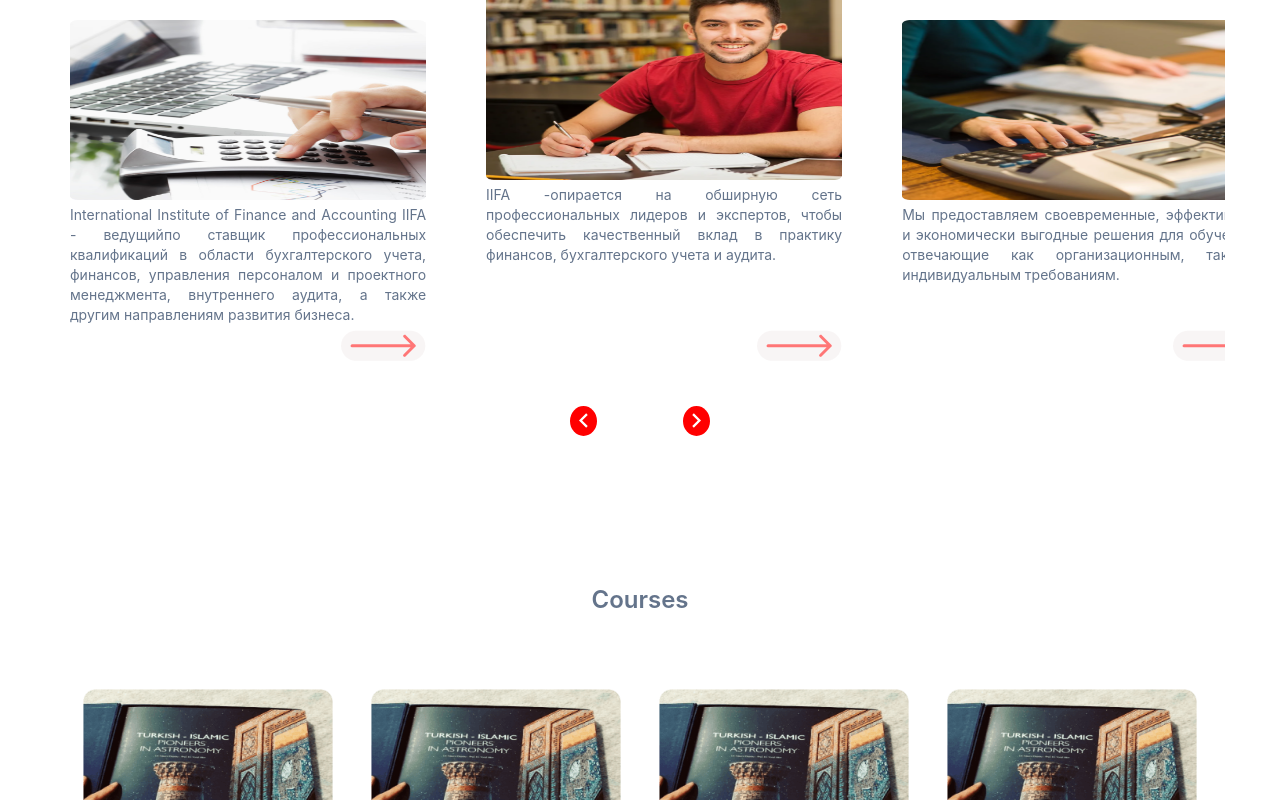
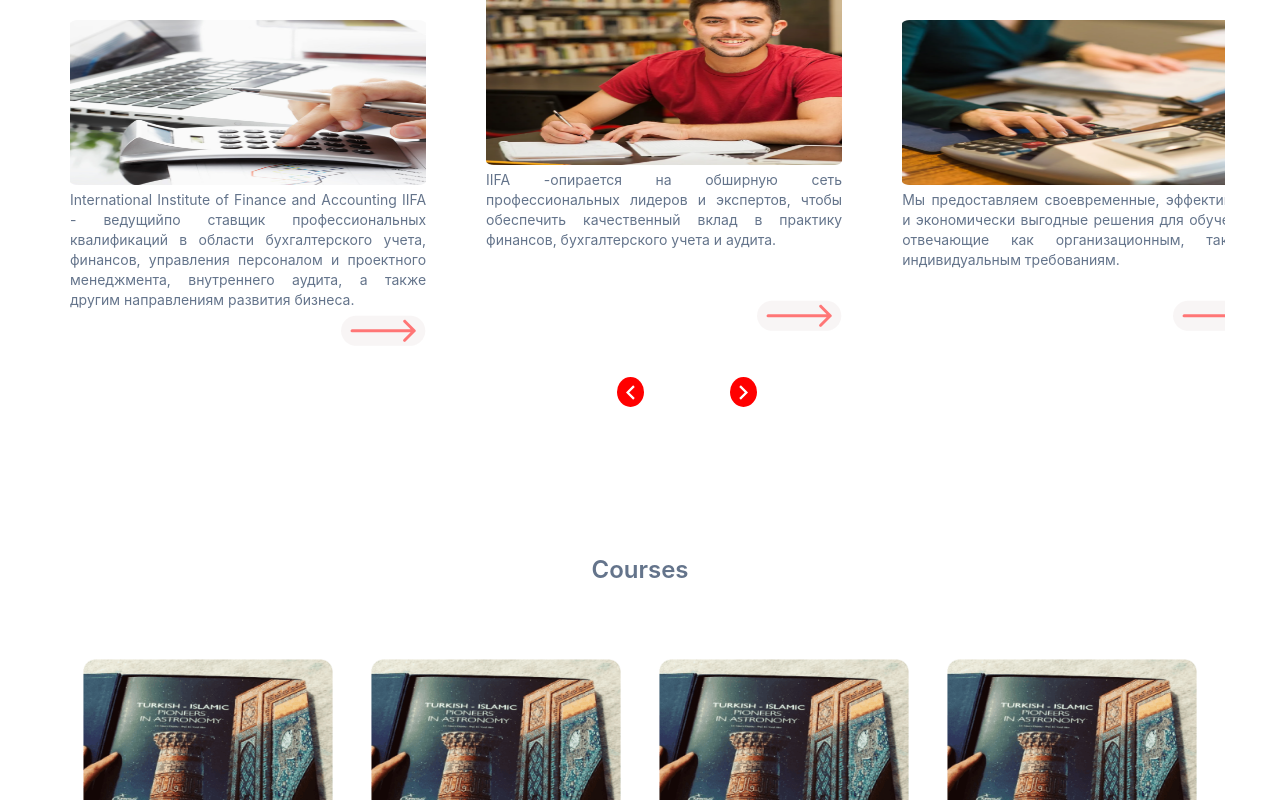
Before and after one commit to SanjarbekH02/IIFAudit, a React (Create React App) app: page / in a window 1280 px wide. Shown: the part 887-1687 px from the top of the page. Built offline with nearby package versions, Linux system fonts and the light colour scheme.

Commit message:
seccess swuper

```diff
--- a/src/Components/Swiper/Slider.css
+++ b/src/Components/Swiper/Slider.css
@@ -22,7 +22,7 @@
 
 .swiper-img{
   width: 100%!important;
-  height: 50%!important;
+  height: 70%!important;
   cursor: pointer;
 }
 
@@ -36,11 +36,11 @@
 }
 
 .swiper-button-prev{
-  left: 44%;
+  left: 48%;
 }
 
 .swiper-button-next{
-  right: 44%;
+  right: 40%;
 }
 
 .swiper-button-prev, .swiper-button-next{
--- a/src/Pages/Home/Home.css
+++ b/src/Pages/Home/Home.css
@@ -227,7 +227,7 @@
     padding: 15px;
     background-color: white;
     width: 31%!important;
-    height: 390px!important;
+    height: 360px!important;
     border-radius: 7px;
 }
 
@@ -259,7 +259,7 @@
 
 .swiper-slide-active  {
     width: 36%!important;
-    height: 430px!important;
+    height: 400px!important;
     transition: 0.8s ease;
 }
 
```
